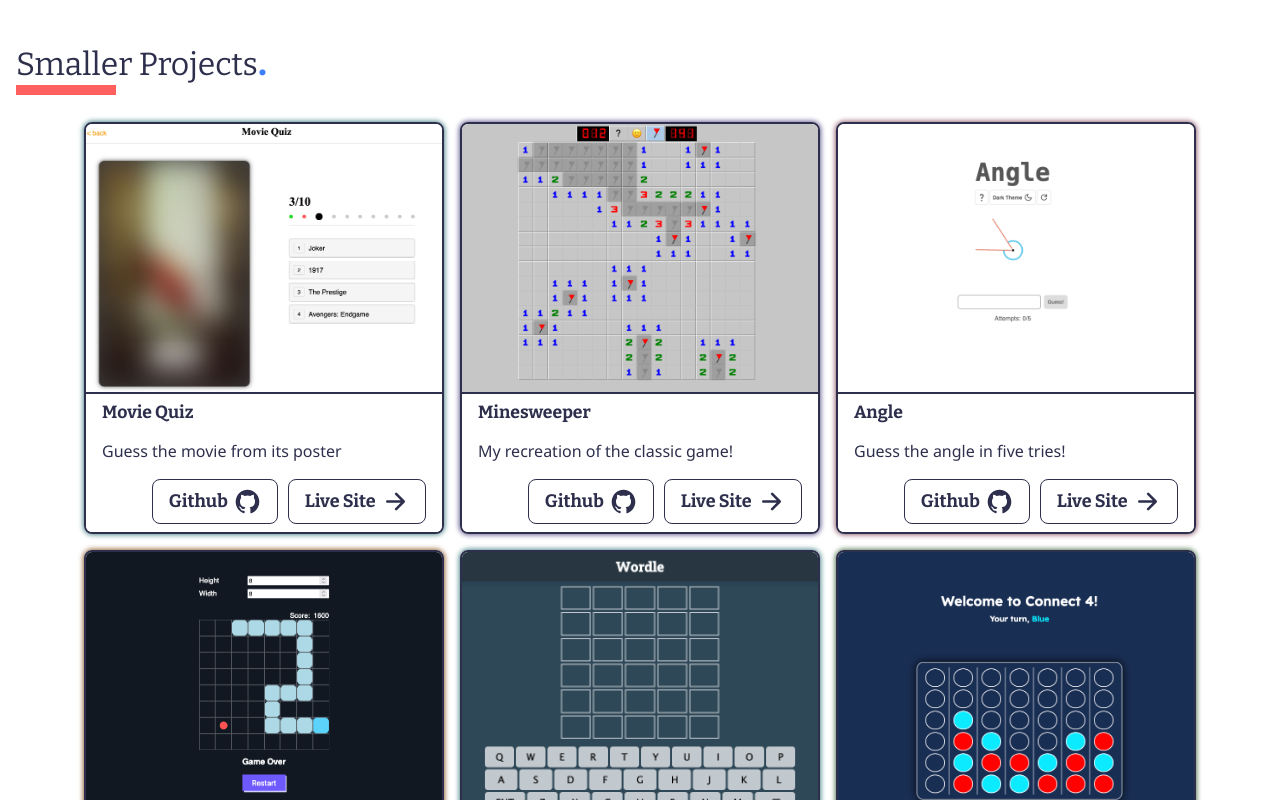
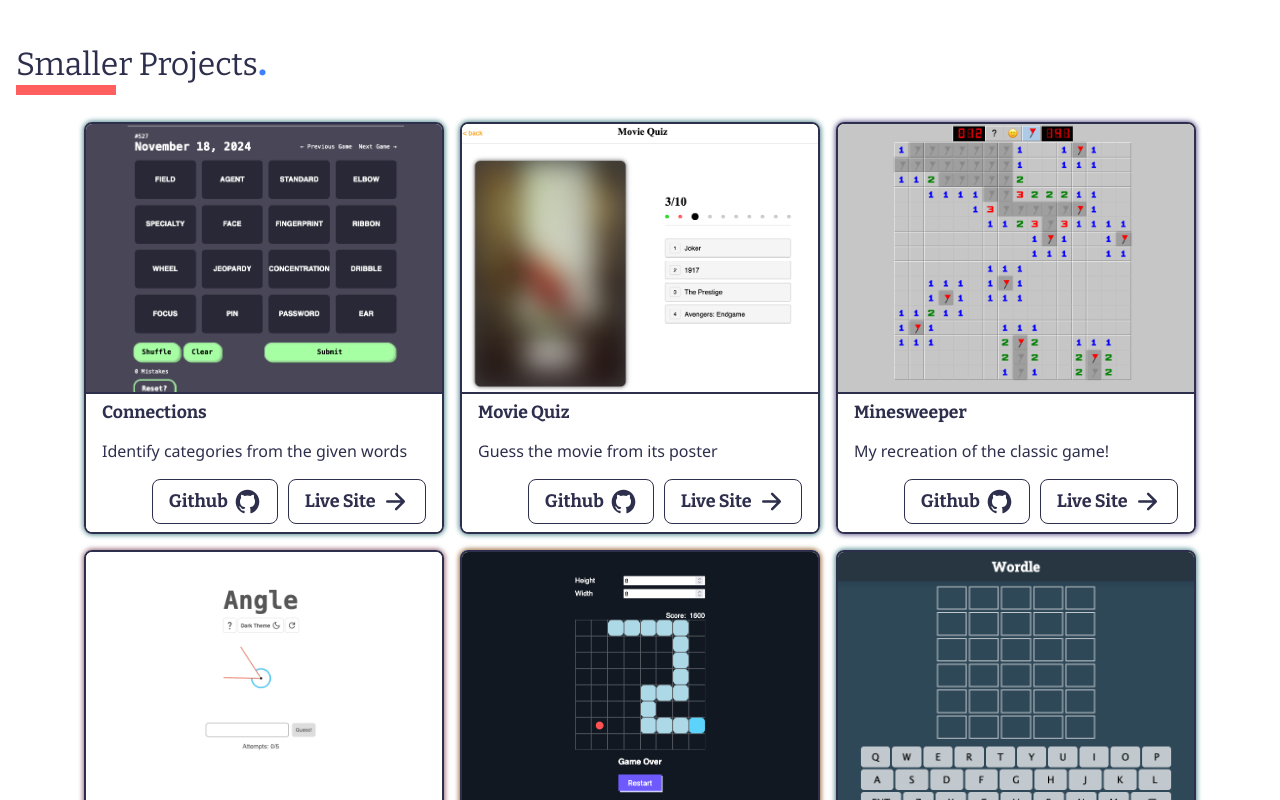
Before and after one commit to tylertierney/portfolio, a React (Vite) app: page / in a window 1280 px wide. Shown: the part 6140-6940 px from the top of the page. Built offline with nearby package versions, Linux system fonts and the light colour scheme.

Commit message:
add connections project

```diff
--- a/src/projects.ts
+++ b/src/projects.ts
@@ -223,6 +223,14 @@ export type ISmallProject = Omit<IProject, "techStack">;
 
 export const smallerProjects: ISmallProject[] = [
   {
+    title: "Connections",
+    description: "Identify categories from the given words",
+    hostedSite: "https://connections-1.netlify.app/",
+    featuredImage: "/images/screenshots/connections_desktop.png",
+    color: "#7ce9d6",
+    github: "https://github.com/tylertierney/connections",
+  },
+  {
     title: "Movie Quiz",
     description: "Guess the movie from its poster",
     hostedSite: "https://movie-quiz-1.netlify.app/",
```
Also changed, not shown: public/images/screenshots/connections_desktop.png (added).
